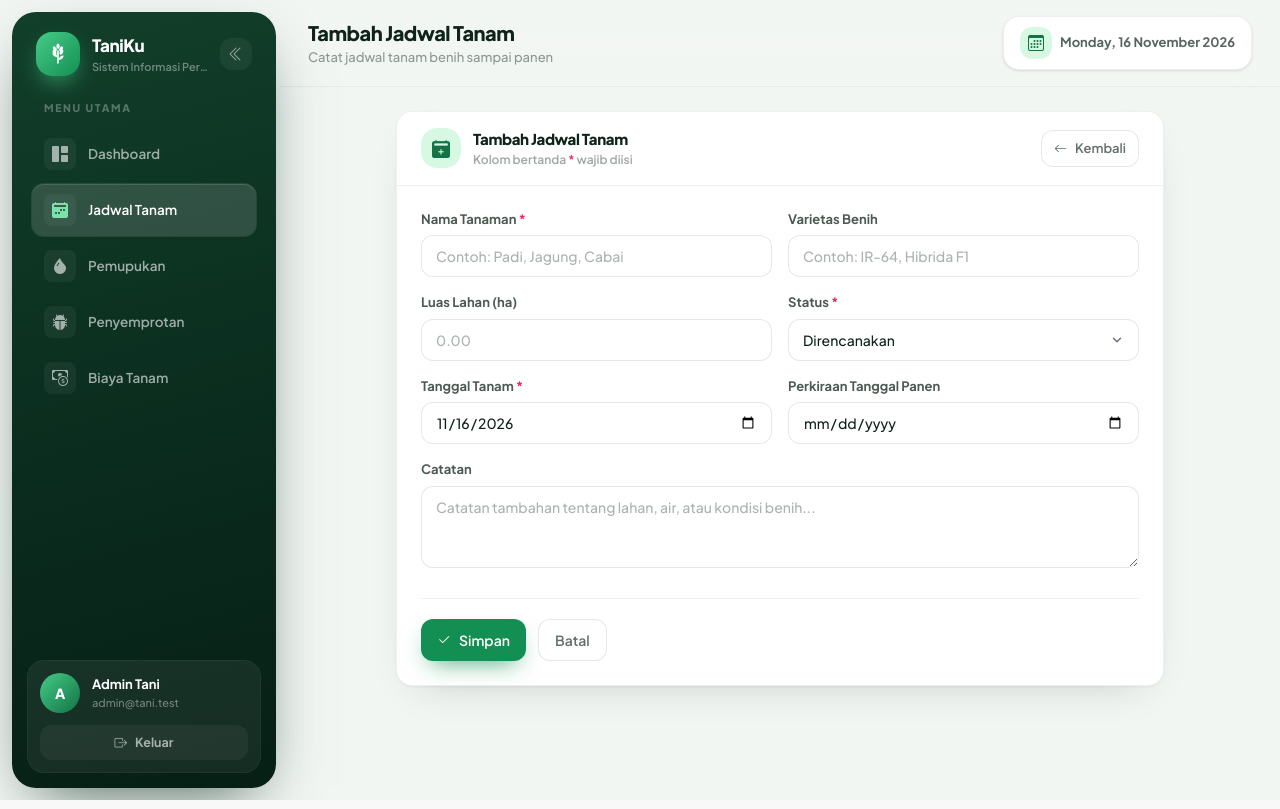
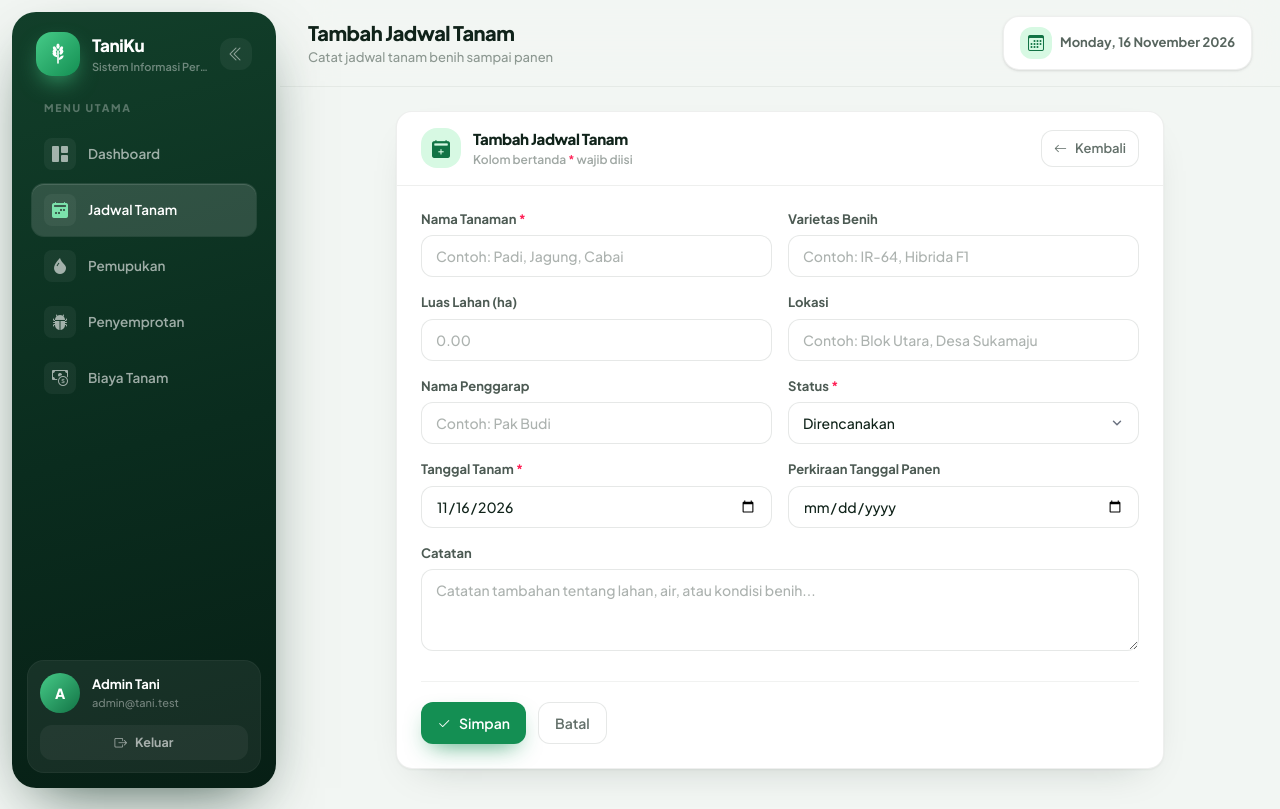
Before and after one commit to fikyAlbahari/tani, a Laravel app: page /jadwal/create in a window 1280 px wide. Shown: the top 809 px of the page. Run offline with Laravel 12, Linux system fonts and the light colour scheme; a user stored in the database is signed in; data comes from the database, SQL or seed files in the repository; style sheets or scripts are compiled from the project's sources.

Commit message:
tambahan

```diff
--- a/app/Http/Controllers/JadwalTanamController.php
+++ b/app/Http/Controllers/JadwalTanamController.php
@@ -16,7 +16,9 @@ class JadwalTanamController extends Controller
         if ($request->filled('q')) {
             $q = $request->string('q')->toString();
             $query->where(fn ($w) => $w->where('nama_tanaman', 'like', "%{$q}%")
-                ->orWhere('varietas_benih', 'like', "%{$q}%"));
+                ->orWhere('varietas_benih', 'like', "%{$q}%")
+                ->orWhere('lokasi', 'like', "%{$q}%")
+                ->orWhere('nama_penggarap', 'like', "%{$q}%"));
         }
 
         if ($request->filled('status')) {
@@ -76,6 +78,8 @@ class JadwalTanamController extends Controller
             'nama_tanaman' => ['required', 'string', 'max:100'],
             'varietas_benih' => ['nullable', 'string', 'max:100'],
             'luas_lahan' => ['nullable', 'numeric', 'min:0', 'max:9999999'],
+            'lokasi' => ['nullable', 'string', 'max:150'],
+            'nama_penggarap' => ['nullable', 'string', 'max:100'],
             'tanggal_tanam' => ['required', 'date'],
             'perkiraan_panen' => ['nullable', 'date', 'after_or_equal:tanggal_tanam'],
             'status' => ['required', 'in:'.implode(',', JadwalTanam::STATUSES)],
--- a/app/Models/JadwalTanam.php
+++ b/app/Models/JadwalTanam.php
@@ -11,6 +11,8 @@ class JadwalTanam extends Model
         'nama_tanaman',
         'varietas_benih',
         'luas_lahan',
+        'lokasi',
+        'nama_penggarap',
         'tanggal_tanam',
         'perkiraan_panen',
         'status',
--- a/resources/views/jadwal/form.blade.php
+++ b/resources/views/jadwal/form.blade.php
@@ -49,6 +49,18 @@
                     </div>
 
                     <div>
+                        <label for="lokasi" class="label">Lokasi</label>
+                        <input type="text" id="lokasi" name="lokasi" class="input"
+                               value="{{ old('lokasi', $item->lokasi) }}" placeholder="Contoh: Blok Utara, Desa Sukamaju">
+                    </div>
+
+                    <div>
+                        <label for="nama_penggarap" class="label">Nama Penggarap</label>
+                        <input type="text" id="nama_penggarap" name="nama_penggarap" class="input"
+                               value="{{ old('nama_penggarap', $item->nama_penggarap) }}" placeholder="Contoh: Pak Budi">
+                    </div>
+
+                    <div>
                         <label for="status" class="label">Status <span class="field-req">*</span></label>
                         <select id="status" name="status" class="select" required>
                             @foreach ($statuses as $status)
--- a/resources/views/jadwal/index.blade.php
+++ b/resources/views/jadwal/index.blade.php
@@ -24,7 +24,7 @@
                 <div class="relative min-w-[220px] flex-1">
                     <i class="bi bi-search absolute top-1/2 left-3.5 -translate-y-1/2 text-ink/30"></i>
                     <input type="search" name="q" value="{{ $filters['q'] ?? '' }}" class="input pl-10"
-                           placeholder="Cari tanaman / varietas benih...">
+                           placeholder="Cari tanaman / varietas / lokasi / penggarap...">
                 </div>
                 <select name="status" class="select w-auto">
                     <option value="">Semua Status</option>
@@ -53,6 +53,8 @@
                         <tr>
                             <th class="th rounded-tl-2xl">#</th>
                             <th class="th">Tanaman &amp; Benih</th>
+                            <th class="th">Lokasi</th>
+                            <th class="th">Penggarap</th>
                             <th class="th">Luas</th>
                             <th class="th">Tanam</th>
                             <th class="th">Panen</th>
@@ -68,6 +70,8 @@
                                     <span class="block text-[13.5px] font-bold text-ink">{{ $row->nama_tanaman }}</span>
                                     <span class="block text-[11.5px] font-semibold text-ink/45">{{ $row->varietas_benih ?: 'Varietas -' }}</span>
                                 </td>
+                                <td class="td text-[12.5px] font-semibold text-ink/60">{{ $row->lokasi ?: '-' }}</td>
+                                <td class="td text-[12.5px] font-semibold text-ink/60">{{ $row->nama_penggarap ?: '-' }}</td>
                                 <td class="td text-[12.5px] font-semibold text-ink/60">{{ $row->luas_lahan ? $row->luas_lahan.' ha' : '-' }}</td>
                                 <td class="td text-[12.5px] font-semibold text-ink/60">{{ $row->tanggal_tanam?->format('d M Y') }}</td>
                                 <td class="td text-[12.5px] font-semibold text-ink/60">{{ $row->perkiraan_panen?->format('d M Y') ?: '-' }}</td>
```
Also changed, not shown: database/seeders/DemoDataSeeder.php (+8 -0 lines), database/migrations/2026_11_16_000001_add_lokasi_and_nama_penggarap_to_jadwal_tanams_table.php (added).
